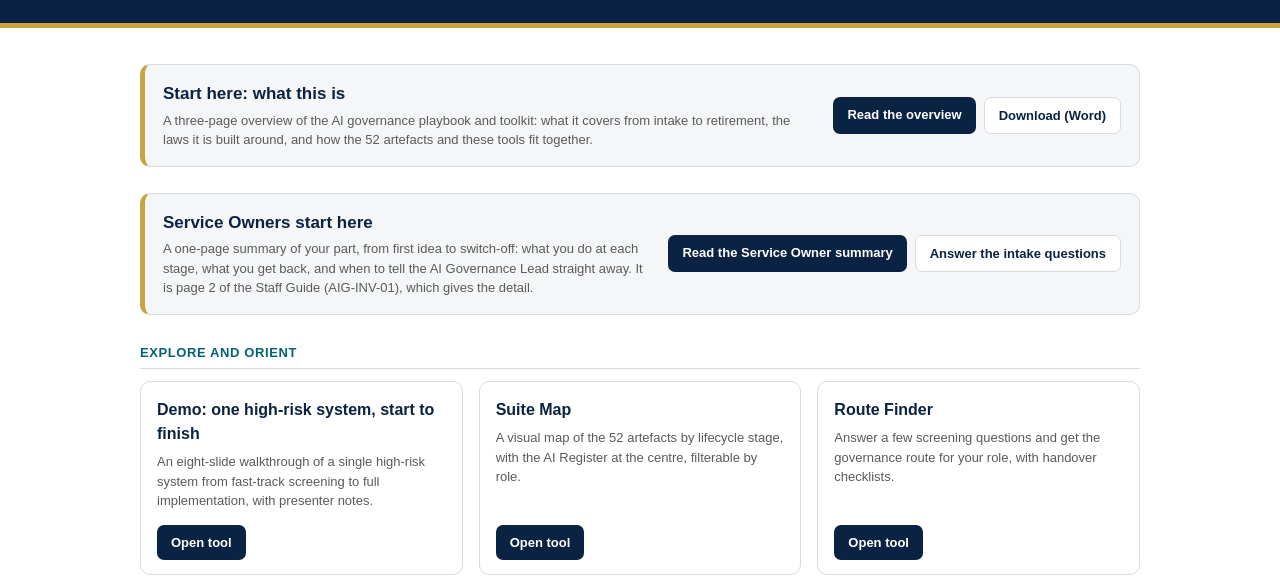
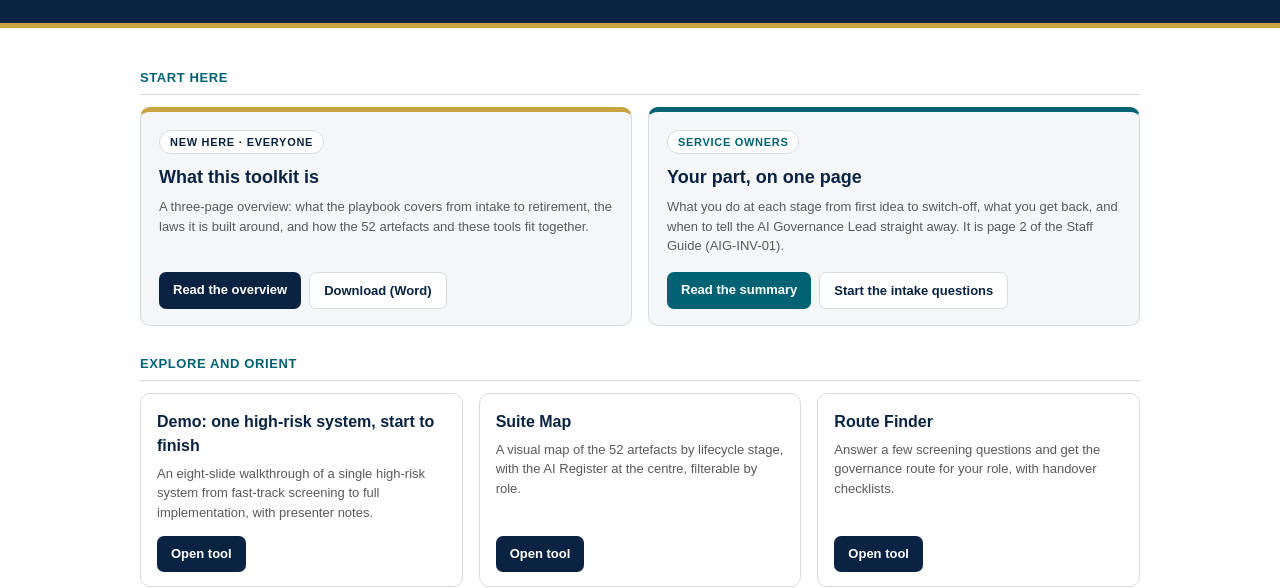
Before and after one commit to KimAbercromby/AIGovernanceSuiteTools, a plain HTML site: page index.html in a window 1280 px wide. Shown: the part 179-767 px from the top of the page. Drawn offline with Linux system fonts and the light colour scheme.

Commit message:
Home page: one Start here section with two audience cards

```diff
--- a/index.html
+++ b/index.html
@@ -24,15 +24,22 @@
   .card a.open{align-self:flex-start;text-decoration:none;font-size:13px;font-weight:700;color:#fff;background:var(--navy);padding:8px 14px;border-radius:7px}
   .card a.open:hover{background:var(--banner)}
   .card .soon{align-self:flex-start;font-size:12px;font-weight:700;color:var(--muted);background:var(--light);padding:8px 14px;border-radius:7px;border:1px dashed var(--line)}
-  .start{margin-top:26px;border:1px solid var(--line);border-left:5px solid var(--gold);border-radius:10px;padding:16px 18px;background:var(--light);display:flex;flex-wrap:wrap;gap:14px;align-items:center;justify-content:space-between}
-  .start .t{flex:1;min-width:260px}
-  .start h2{margin:0 0 4px;font-size:17px;color:var(--navy)}
-  .start p{margin:0;font-size:13px;color:var(--grey)}
-  .start .acts{display:flex;gap:8px;flex-wrap:wrap}
-  .start a{text-decoration:none;font-size:13px;font-weight:700;padding:8px 14px;border-radius:7px}
-  .start a.pri{color:#fff;background:var(--navy)}
-  .start a.pri:hover{background:var(--banner)}
-  .start a.sec{color:var(--navy);background:#fff;border:1px solid var(--line)}
+  .starthere{margin-top:30px}
+  .sgrid{display:grid;grid-template-columns:repeat(auto-fit,minmax(300px,1fr));gap:16px}
+  .scard{border:1px solid var(--line);border-top:5px solid var(--gold);border-radius:10px;padding:18px 18px 16px;background:var(--light);display:flex;flex-direction:column}
+  .scard.so{border-top-color:var(--teal)}
+  .scard .who{align-self:flex-start;font-size:11px;font-weight:700;letter-spacing:.7px;text-transform:uppercase;color:var(--navy);background:#fff;border:1px solid var(--line);border-radius:999px;padding:3px 10px;margin-bottom:10px}
+  .scard.so .who{color:var(--teal)}
+  .scard h3{margin:0 0 6px;font-size:18px;color:var(--navy)}
+  .scard p{margin:0 0 16px;font-size:13px;color:var(--grey);flex:1}
+  .scard .acts{display:flex;gap:8px;flex-wrap:wrap}
+  .scard a{text-decoration:none;font-size:13px;font-weight:700;padding:8px 14px;border-radius:7px}
+  .scard a.pri{color:#fff;background:var(--navy)}
+  .scard a.pri:hover{background:var(--banner)}
+  .scard.so a.pri{background:var(--teal)}
+  .scard.so a.pri:hover{background:#004c58}
+  .scard a.sec{color:var(--navy);background:#fff;border:1px solid var(--line)}
+  .scard a:focus-visible{outline:3px solid var(--gold);outline-offset:2px}
   footer{max-width:1040px;margin:0 auto;padding:0 20px 46px;color:var(--grey);font-size:12px}
   footer .n{border-top:1px solid var(--line);padding-top:12px}
 </style>
@@ -46,13 +53,22 @@
   </div>
 </header>
 <div class="rule"></div>
-<main id="main"><section class="start" aria-label="Start here">
-  <div class="t"><h2>Start here: what this is</h2><p>A three-page overview of the AI governance playbook and toolkit: what it covers from intake to retirement, the laws it is built around, and how the 52 artefacts and these tools fit together.</p></div>
-  <div class="acts"><a class="pri" href="docs/AI_Governance_Overview.pdf" target="_blank" rel="noopener">Read the overview</a><a class="sec" href="files/AI_Governance_Overview.docx" download>Download (Word)</a></div>
-</section>
-<section class="start" aria-label="Service Owners start here">
-  <div class="t"><h2>Service Owners start here</h2><p>A one-page summary of your part, from first idea to switch-off: what you do at each stage, what you get back, and when to tell the AI Governance Lead straight away. It is page 2 of the Staff Guide (AIG-INV-01), which gives the detail.</p></div>
-  <div class="acts"><a class="pri" href="docs/AIG-INV-01.pdf#page=2" target="_blank" rel="noopener">Read the Service Owner summary</a><a class="sec" href="https://kimabercromby.github.io/AIGovernanceTriage-MultiBoard/#service-owner" target="_blank" rel="noopener">Answer the intake questions</a></div>
+<main id="main"><section class="starthere" aria-labelledby="start-ttl">
+  <h2 class="secttl" id="start-ttl">Start here</h2>
+  <div class="sgrid">
+    <article class="scard">
+      <span class="who">New here · everyone</span>
+      <h3>What this toolkit is</h3>
+      <p>A three-page overview: what the playbook covers from intake to retirement, the laws it is built around, and how the 52 artefacts and these tools fit together.</p>
+      <div class="acts"><a class="pri" href="docs/AI_Governance_Overview.pdf" target="_blank" rel="noopener">Read the overview</a><a class="sec" href="files/AI_Governance_Overview.docx" download>Download (Word)</a></div>
+    </article>
+    <article class="scard so">
+      <span class="who">Service Owners</span>
+      <h3>Your part, on one page</h3>
+      <p>What you do at each stage from first idea to switch-off, what you get back, and when to tell the AI Governance Lead straight away. It is page 2 of the Staff Guide (AIG-INV-01).</p>
+      <div class="acts"><a class="pri" href="docs/AIG-INV-01.pdf#page=2" target="_blank" rel="noopener">Read the summary</a><a class="sec" href="https://kimabercromby.github.io/AIGovernanceTriage-MultiBoard/#service-owner" target="_blank" rel="noopener">Start the intake questions</a></div>
+    </article>
+  </div>
 </section></main>
 <footer><div class="n">Illustrative companions to the playbook, not production systems. They structure human judgement; they do not replace it. Built by Kim Abercromby.</div></footer>
 
```
